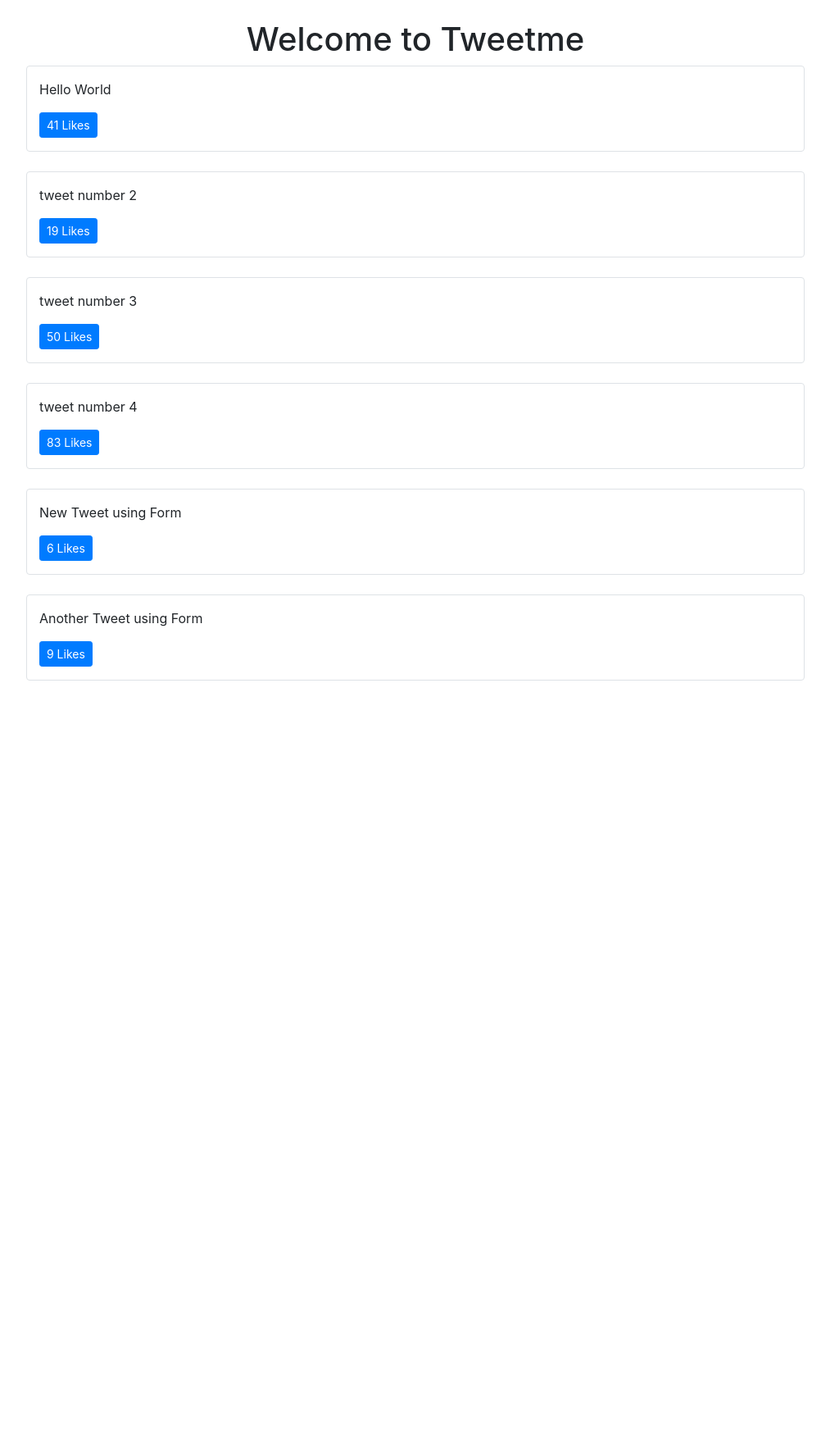
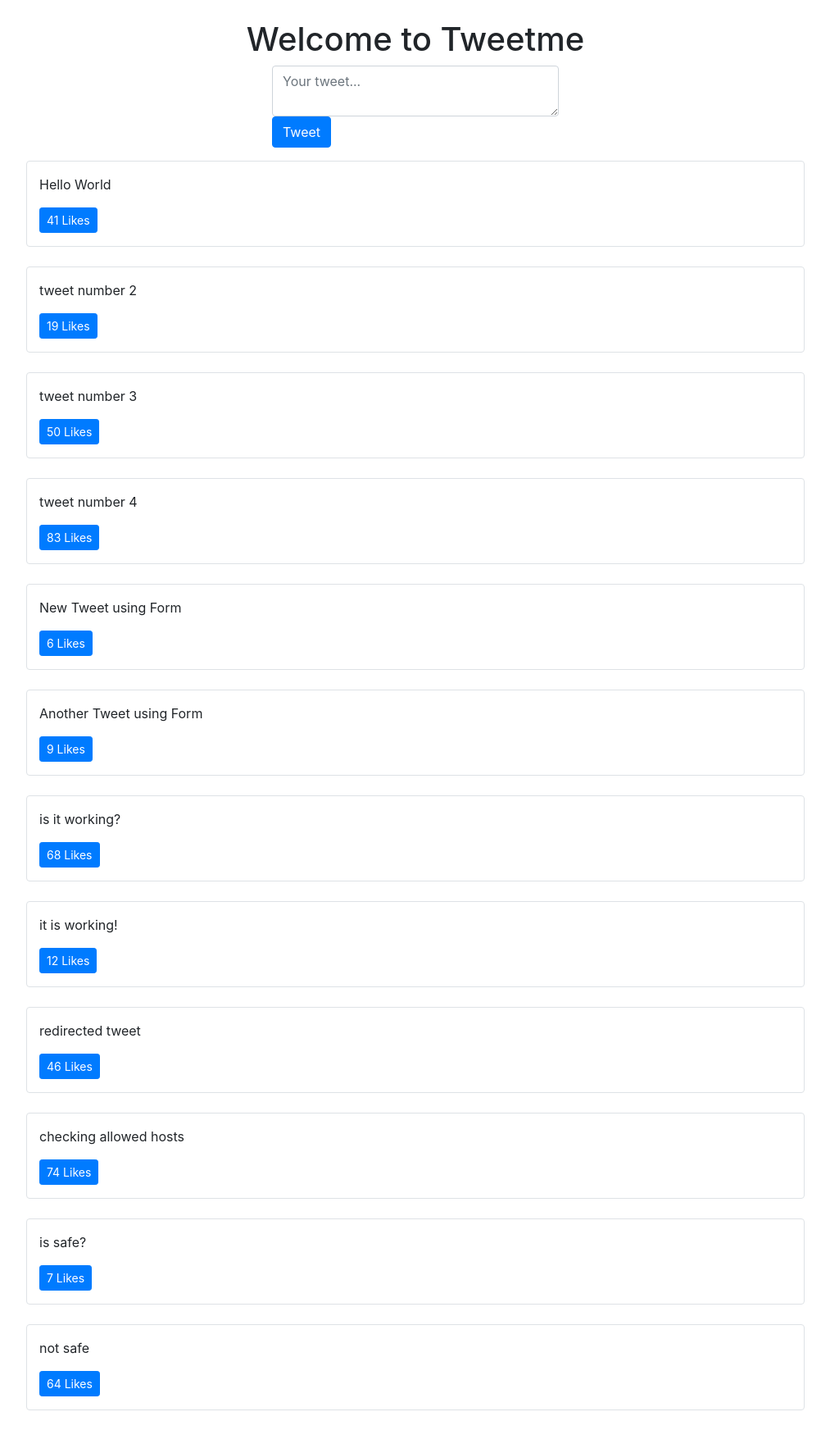
Before and after one commit to IA-Fuad/Tweeter-Clone, a Django app: page / in a window 1280 px wide. Shown: the part 56-1800 px from the top of the page at 82% size, without its empty margins (133-1146 px from the left). Before the commit the page ends 910 px from the top, so only its background shows below. Run offline with Django 3.2, Linux system fonts and the light colour scheme; data comes from the database, SQL or seed files in the repository; data that the repository does not hold is empty; some libraries are stand-ins or nearby versions.

Commit message:
redirecting tweets form

```diff
--- a/templates/pages/home.html
+++ b/templates/pages/home.html
@@ -5,6 +5,17 @@
 <div class='row text-center'>
     <div class='col'>
         <h1>Welcome to Tweetme</h1>
+    </div>
+</div>
+
+<div class='row mb-3'>
+    <div class='col-md-4 mx-auto col-10'>
+        <form class='form' method='POST' action='/create-tweet'>
+            {% csrf_token %}
+            <input type='hidden' value='/' name='next' />
+            <textarea class='form-control' name='content' placeholder='Your tweet...'></textarea>
+            <button type='submit' class='btn btn-primary'>Tweet</button>
+        </form>
     </div>
 </div>
 
--- a/tweetme/settings.py
+++ b/tweetme/settings.py
@@ -25,7 +25,7 @@ SECRET_KEY = '78@xgu!0duqk0e4*-k58hq18)42z4fop3j*l6g^%8=z2hz*r!^'
 # SECURITY WARNING: don't run with debug turned on in production!
 DEBUG = True
 
-ALLOWED_HOSTS = []
+ALLOWED_HOSTS = ['127.0.0.1', 'localhost']
 
 
 # Application definition
--- a/tweets/views.py
+++ b/tweets/views.py
@@ -1,9 +1,14 @@
 import random
+from django.conf import settings
 from django.http import HttpResponse, Http404,JsonResponse
-from django.shortcuts import render
+from django.shortcuts import render, redirect
+from django.utils.http import is_safe_url
 
 from .forms import TweetForm
 from .models import Tweet
+
+ALLOWED_HOSTS = settings.ALLOWED_HOSTS
+
 
 def home_view(request, *args, **kwargs):
     return render(request, "pages/home.html", context={}, status=200)
@@ -11,10 +16,14 @@ def home_view(request, *args, **kwargs):
 
 def tweet_create_view(request, *args, **kwargs):
     form = TweetForm(request.POST or None)
+    next_url = request.POST.get("next") or None
+    print("next url", next_url)
     if form.is_valid():
         obj = form.save(commit=False)
         # do other form related logic
         obj.save()
+        if next_url != None and is_safe_url(next_url, ALLOWED_HOSTS):
+            return redirect(next_url)
         form = TweetForm()
     return render(request, 'components/form.html', context={"form": form})
 
```
Also changed, not shown: db.sqlite3.
